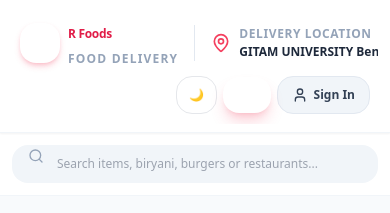
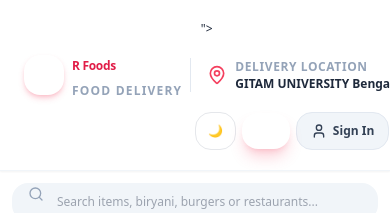
Before and after one commit to Ratnam-chandra/r-foods, a React (Vite) app: page / in a window 390 px wide. Shown: the top 213 px of the page. Built offline with nearby package versions, Linux system fonts and the light colour scheme.

Commit message:
Fix header location layout stacking on mobile

```diff
--- a/src/App.jsx
+++ b/src/App.jsx
@@ -610,10 +610,10 @@ export default function App() {
 
       {/* ================= HEADER ================= */}
       <header className="sticky top-0 z-40 bg-white shadow-sm border-b border-slate-100">
-        <div className="max-w-7xl mx-auto px-2 sm:px-6 lg:px-8 py-2.5 flex flex-wrap sm:flex-nowrap items-center justify-between gap-2 overflow-hidden">
+        <div className="max-w-7xl mx-auto px-3 sm:px-6 lg:px-8 py-3 flex flex-col md:flex-row items-center justify-between gap-3">">
 
           {/* Logo & Delivery Location placed RIGHT AFTER Logo */}
-          <div className="flex items-center gap-4 sm:gap-6">
+          <div className="flex items-center justify-between w-full md:w-auto gap-2 sm:gap-6">
 
             {/* Logo */}
             <div className="flex items-center gap-2 cursor-pointer shrink-0" onClick={() => setViewState('browse')}>
@@ -636,7 +636,7 @@ export default function App() {
               <MapPin className="w-5 h-5 text-rose-500 shrink-0" />
               <div className="text-left cursor-pointer" onClick={() => setIsLocationDropdownOpen(!isLocationDropdownOpen)}>
                 <p className="text-[10px] font-bold text-slate-400 uppercase tracking-wider">Delivery Location</p>
-                <p className="text-[11px] sm:text-sm font-bold text-slate-800 flex items-center gap-1 max-w-[95px] sm:max-w-[220px] truncate">
+                <p className="text-xs sm:text-sm font-bold text-slate-800 flex items-center gap-1 max-w-[120px] sm:max-w-[220px] truncate">
                   {currentLocation} <ChevronDown className={`w-3.5 h-3.5 sm:w-4 sm:h-4 text-slate-500 transition-transform ${isLocationDropdownOpen ? 'rotate-180' : ''}`} />
                 </p>
               </div>
```
